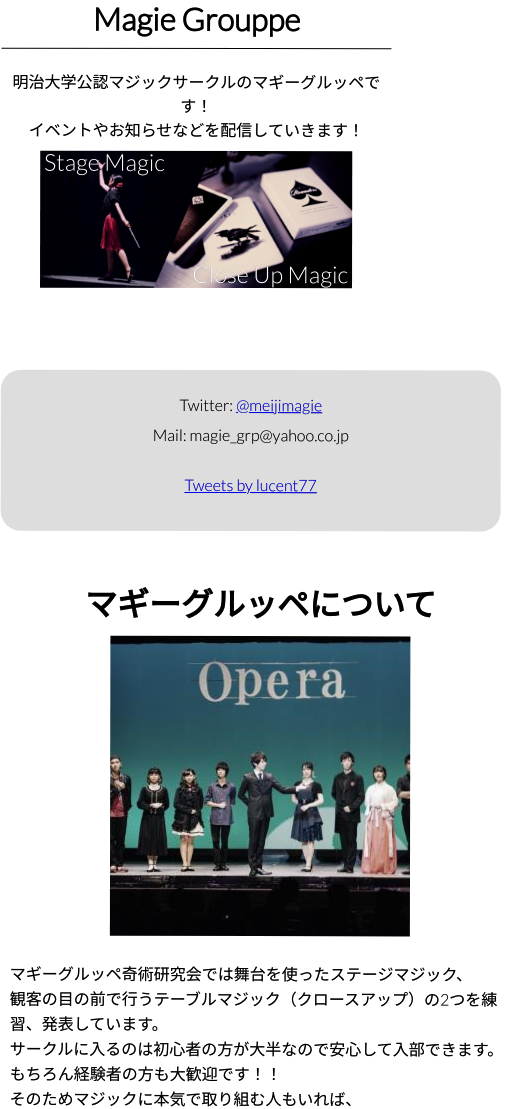
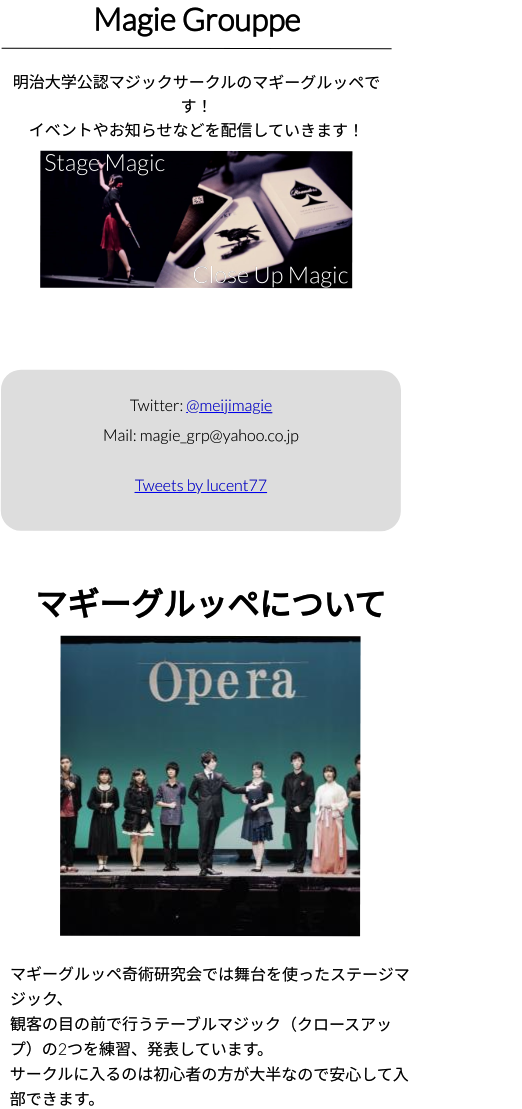
Before and after one commit to mizumotofff/magietest, a plain HTML site: page index.html in a window 390 px wide. Shown: the top 1109 px of the page, 522 px wide, since content can reach past the window. Drawn offline with Linux system fonts and the light colour scheme.

Commit message:
Update style.css

```diff
--- a/style.css
+++ b/style.css
@@ -138,6 +138,29 @@ hr{
 
 }
 
+@media screen and (max-width:414px){
+    #stage{
+      top: -40PX;
+      margin: auto;
+      display: block;
+  margin:auto;
+    }
+
+    #aboutTitle{
+      /* margin: 0px auto; */
+      text-align: center;
+    }
+
+    #address{
+      width:400px;
+    }
+
+    #about{
+      width: 400px;
+    }
+
+}
+
 #aboutTitle{
   margin: 0px 0px 20px;
 }
```
